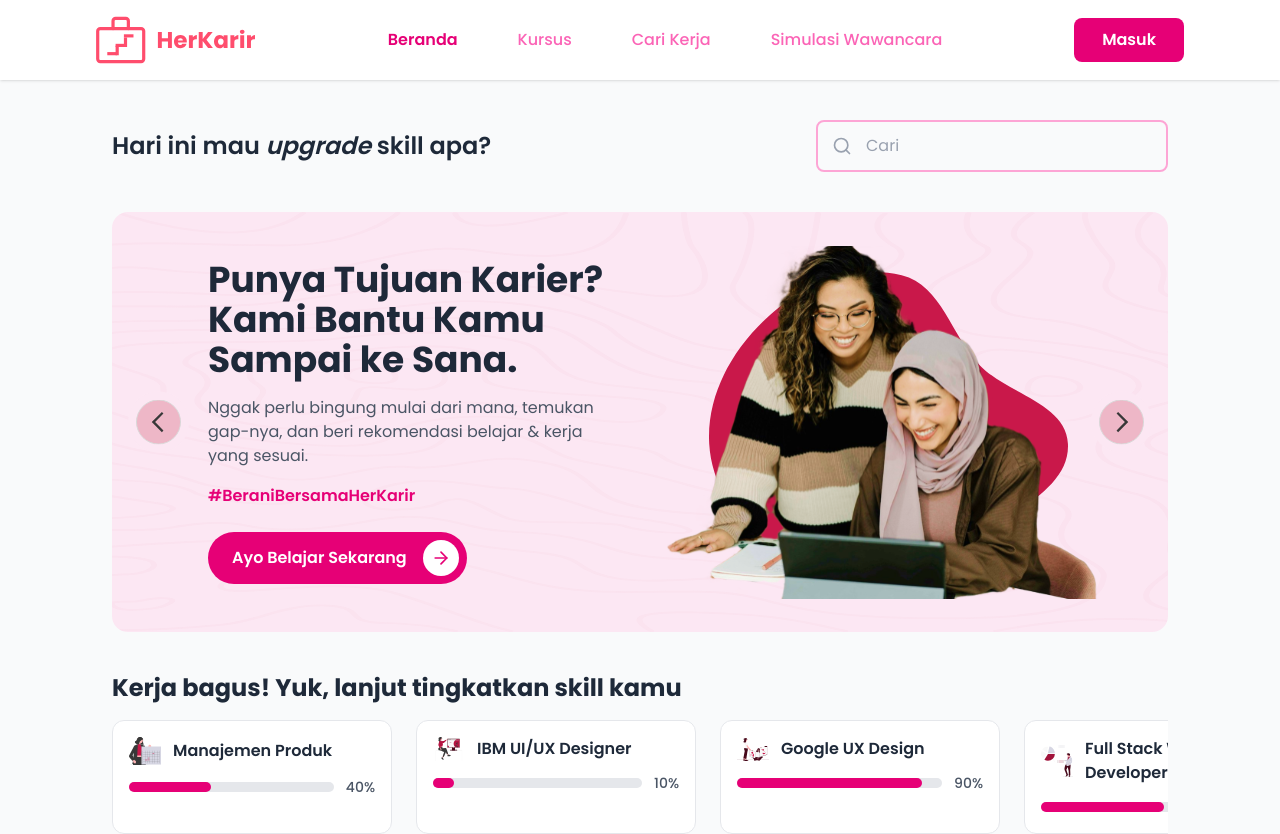
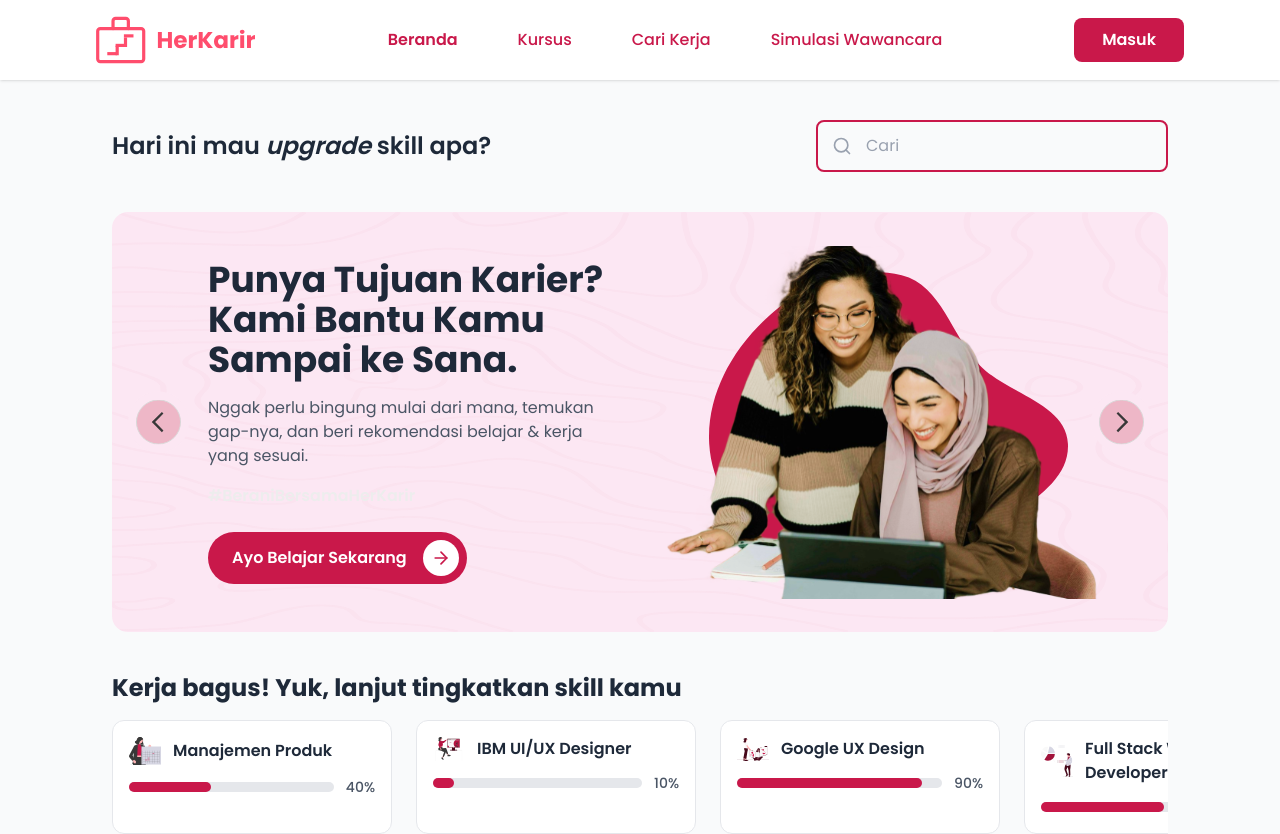
Before and after one commit to najwakahanifatima/HerKarir-FinalProject, a Next.js app: page / in a window 1280 px wide. Shown: the top 834 px of the page. Built offline with nearby package versions, Linux system fonts and the light colour scheme.

Commit message:
style: change coloring

```diff
--- a/src/components/CtaSection.tsx
+++ b/src/components/CtaSection.tsx
@@ -34,11 +34,11 @@ export default function CtaSection() {
           {/* TAMBAH 'onClick' PADA TOMBOL */}
           <button
             onClick={handleClick}
-            className="bg-pink-600 text-white font-semibold py-3 px-6 rounded-full flex items-center gap-2 hover:bg-pink-700 transition-colors"
+            className="bg-[#C9184A] text-white font-semibold py-3 px-6 rounded-full flex items-center gap-2 hover:bg-pink-700 transition-colors"
           >
             Coba Simulasi Sekarang
             <div className="bg-white rounded-full p-2">
-                <ArrowRight size={20} className="text-pink-600" />
+                <ArrowRight size={20} className="text-[#C9184A]" />
               </div>
           </button>
         </div>
--- a/src/components/Footer.tsx
+++ b/src/components/Footer.tsx
@@ -34,7 +34,7 @@ export default function Footer() {
                 width={40}
                 height={40}
               />
-              <span className="text-2xl font-bold text-pink-600">HerKarir</span>
+              <span className="text-2xl font-bold text-[#C9184A]">HerKarir</span>
             </Link>
             <p className="mt-4 text-gray-600">Karir Tanpa Batas, Perempuan Berkualitas</p>
           </div>
@@ -43,12 +43,12 @@ export default function Footer() {
           <div>
             <h3 className="font-bold text-lg text-gray-900 mb-4">Navigasi</h3>
             <ul className="space-y-3">
-              <li><Link href="/" className="text-pink-600 hover:text-pink-800">Beranda</Link></li>
+              <li><Link href="/" className="text-[#C9184A] hover:text-pink-500">Beranda</Link></li>
               {/* 5. Ganti <Link> menjadi <a> dan tambahkan onClick */}
-              <li><a href="#" onClick={(e) => handleProtectedLinkClick(e, '#')} className="text-pink-600 hover:text-pink-800 cursor-pointer">Kategori</a></li>
-              <li><a href="#" onClick={(e) => handleProtectedLinkClick(e, '#')} className="text-pink-600 hover:text-pink-800 cursor-pointer">Pelatihan</a></li>
-              <li><a href="#" onClick={(e) => handleProtectedLinkClick(e, '#')} className="text-pink-600 hover:text-pink-800 cursor-pointer">Cari Kerja</a></li>
-              <li><a href="/simulasi-wawancara" onClick={(e) => handleProtectedLinkClick(e, '/simulasi-wawancara')} className="text-pink-600 hover:text-pink-800 cursor-pointer">Simulasi Wawancara</a></li>
+              <li><a href="#" onClick={(e) => handleProtectedLinkClick(e, '#')} className="text-[#C9184A] hover:text-pink-500 cursor-pointer">Kategori</a></li>
+              <li><a href="#" onClick={(e) => handleProtectedLinkClick(e, '#')} className="text-[#C9184A] hover:text-pink-500 cursor-pointer">Pelatihan</a></li>
+              <li><a href="#" onClick={(e) => handleProtectedLinkClick(e, '#')} className="text-[#C9184A] hover:text-pink-500 cursor-pointer">Cari Kerja</a></li>
+              <li><a href="/simulasi-wawancara" onClick={(e) => handleProtectedLinkClick(e, '/simulasi-wawancara')} className="text-[#C9184A] hover:text-pink-500 cursor-pointer">Simulasi Wawancara</a></li>
             </ul>
           </div>
 
--- a/src/components/HeroSection.tsx
+++ b/src/components/HeroSection.tsx
@@ -9,7 +9,7 @@ export default function HeroSection() {
     <div className="relative my-10 bg-pink-100 rounded-2xl p-8 md:p-12 flex items-center overflow-hidden">
       {/* Background Pattern */}
       <Image
-        src="/images/hero-bg-pattern.svg" // Pastikan ada file pattern ini di public/images
+        src="/images/hero-bg-pattern.svg"
         alt="background pattern"
         layout="fill"
         objectFit="cover"
@@ -27,14 +27,14 @@ export default function HeroSection() {
             Nggak perlu bingung mulai dari mana, temukan gap-nya, dan beri
             rekomendasi belajar & kerja yang sesuai.
           </p>
-          <p className="font-semibold text-pink-600 mb-6">
+          <p className="font-semibold text-[[pink-600]] mb-6">
             #BeraniBersamaHerKarir
           </p>
           <Link href="/login">
-            <button className="bg-pink-600 text-white font-semibold pl-6 pr-2 py-2 rounded-full flex items-center gap-4 mx-auto md:mx-0 hover:bg-pink-700 transition-colors">
+            <button className="bg-[#C9184A] text-white font-semibold pl-6 pr-2 py-2 rounded-full flex items-center gap-4 mx-auto md:mx-0 hover:bg-pink-500 cursor-pointer transition-colors">
               <span>Ayo Belajar Sekarang</span>
               <div className="bg-white rounded-full p-2">
-                <ArrowRight size={20} className="text-pink-600" />
+                <ArrowRight size={20} className="text-[#C9184A]" />
               </div>
             </button>
           </Link>
@@ -43,20 +43,20 @@ export default function HeroSection() {
         <div className="md:w-1/2 relative flex items-center justify-center h-[300px]">
           {/* Gambar Latar Belakang (Vector) */}
           <Image
-            src="/images/bg-vector-hero.svg" // Pastikan file ini ada di public/images
+            src="/images/bg-vector-hero.svg"
             alt="Background Vector"
             layout="fill"
             objectFit="contain"
             className="z-0"
           />
 
-          {/* Gambar Utama (Wanita) */}
+          {/* Gambar Utama*/}
           <Image
             src="/images/hero-women.svg"
             alt="Hero Image"
             width={450}
             height={300}
-            className="object-contain relative z-10" // Diberi z-10 agar selalu di depan
+            className="object-contain relative z-10"
           />
         </div>
       </div>
--- a/src/components/Navbar.tsx
+++ b/src/components/Navbar.tsx
@@ -16,7 +16,6 @@ export default function Navbar() {
   const [isDropdownOpen, setIsDropdownOpen] = useState(false);
   const dropdownRef = useRef<HTMLDivElement>(null);
 
-  //Tambahkan properti 'protected' untuk menandai link yang butuh login
   const navLinks = [
     { href: '/', label: 'Beranda', protected: false },
     { href: '/course', label: 'Kursus', protected: true },
@@ -39,14 +38,13 @@ export default function Navbar() {
     setIsDropdownOpen(false);
   };
 
-  //Fungsi untuk menangani klik pada link yang dilindungi
   const handleProtectedLinkClick = (e: React.MouseEvent<HTMLAnchorElement>, href: string, isProtected: boolean) => {
     if (isProtected && !user) {
-      e.preventDefault(); // Hentikan navigasi default
+      e.preventDefault();
       alert("Silakan login atau register terlebih dahulu");
-      router.push('/login'); // Arahkan ke halaman login
+      router.push('/login');
     } else {
-      router.push(href); // Lanjutkan navigasi jika sudah login
+      router.push(href);
     }
   };
 
@@ -64,14 +62,14 @@ export default function Navbar() {
 
       <div className="hidden lg:flex items-center gap-15 text-gray-700 font-medium">
         {navLinks.map((link) => (
-          <a // 5. Ganti <Link> menjadi <a> untuk kontrol klik manual
+          <a
             key={link.label}
             href={link.href}
             onClick={(e) => handleProtectedLinkClick(e, link.href, link.protected)}
             className={
               `cursor-pointer ${pathname === link.href
-              ? 'text-pink-600 font-semibold'
-              : 'text-pink-400 hover:text-pink-600'}`
+              ? 'text-[#C9184A] font-semibold hover:text-pink-500'
+              : 'text-[#C9184A] hover:text-pink-500 hover:-translate-y-0.5 transform transition'}`
             }
           >
             {link.label}
@@ -83,7 +81,7 @@ export default function Navbar() {
         {/* Tampilkan tombol Masuk saat loading atau jika user tidak ada */}
         {isLoading || !user ? (
           <Link href="/login">
-            <button className="bg-pink-600 text-white px-7 py-2.5 rounded-lg font-semibold hover:bg-pink-700 transition-colors">
+            <button className="bg-[#C9184A] text-white px-7 py-2.5 rounded-lg font-semibold hover:bg-pink-500 transition-colors cursor-pointer">
               Masuk
             </button>
           </Link>
--- a/src/components/ProgressCard.tsx
+++ b/src/components/ProgressCard.tsx
@@ -17,7 +17,7 @@ export default function ProgressCard({ icon, title, progress }: ProgressCardProp
       <div className="flex items-center gap-3">
         <div className="w-full bg-gray-200 rounded-full h-2.5">
           <div
-            className="bg-pink-600 h-2.5 rounded-full"
+            className="bg-[#C9184A] h-2.5 rounded-full"
             style={{ width: `${progress}%` }}
           ></div>
         </div>
--- a/src/components/SearchInput.tsx
+++ b/src/components/SearchInput.tsx
@@ -10,7 +10,7 @@ export default function SearchInput() {
         <input
           type="text"
           placeholder="Cari"
-          className="w-full pl-12 pr-4 py-3 border-2 border-pink-300 rounded-lg focus:outline-none focus:border-pink-500 placeholder:text-gray-400"
+          className="w-full pl-12 pr-4 py-3 border-2 border-[#C9184A] rounded-lg focus:outline-none focus:border-pink-500 placeholder:text-gray-400"
         />
         <Search className="absolute left-4 top-1/2 -translate-y-1/2 text-gray-400" size={20} />
       </div>
--- a/src/components/TestimonialsSection.tsx
+++ b/src/components/TestimonialsSection.tsx
@@ -44,7 +44,7 @@ export default function TestimonialsSection() {
         {/* 2. Pindahkan tombol ke sini dan posisikan absolut */}
         <button
           onClick={handleScroll}
-          className="absolute top-1/2 -translate-y-1/2 right-4 z-10 bg-pink-600 text-white p-3 rounded-full hover:bg-pink-700 flex-shrink-0"
+          className="absolute top-1/2 -translate-y-1/2 right-4 z-10 bg-[#C9184A] text-white p-3 rounded-full hover:bg-pink-500 flex-shrink-0 cursor-pointer"
           aria-label="Scroll right"
         >
           <ArrowRight size={24} />
```
Also changed, not shown: src/app/login/page.tsx (+6 -6 lines).
